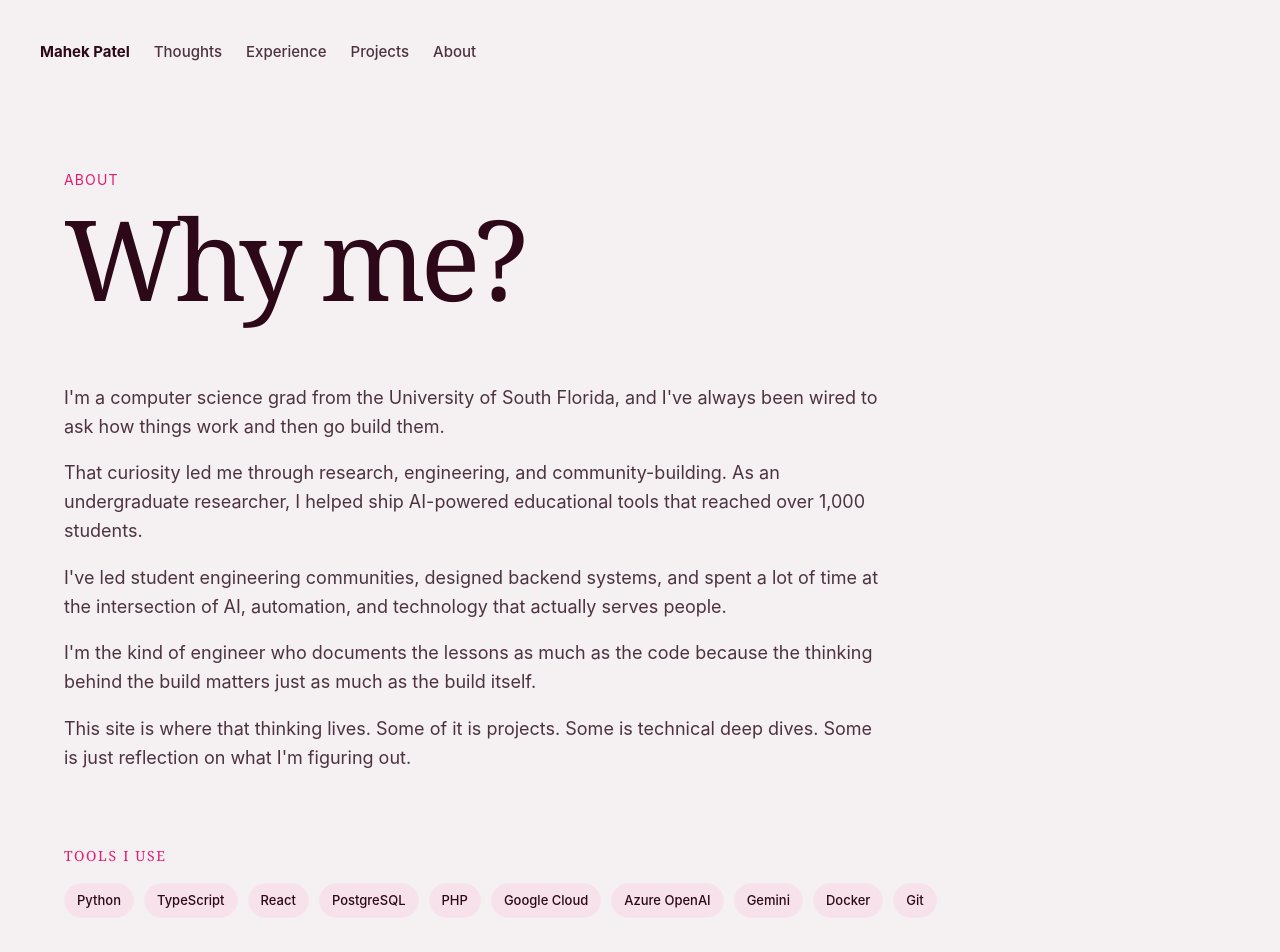
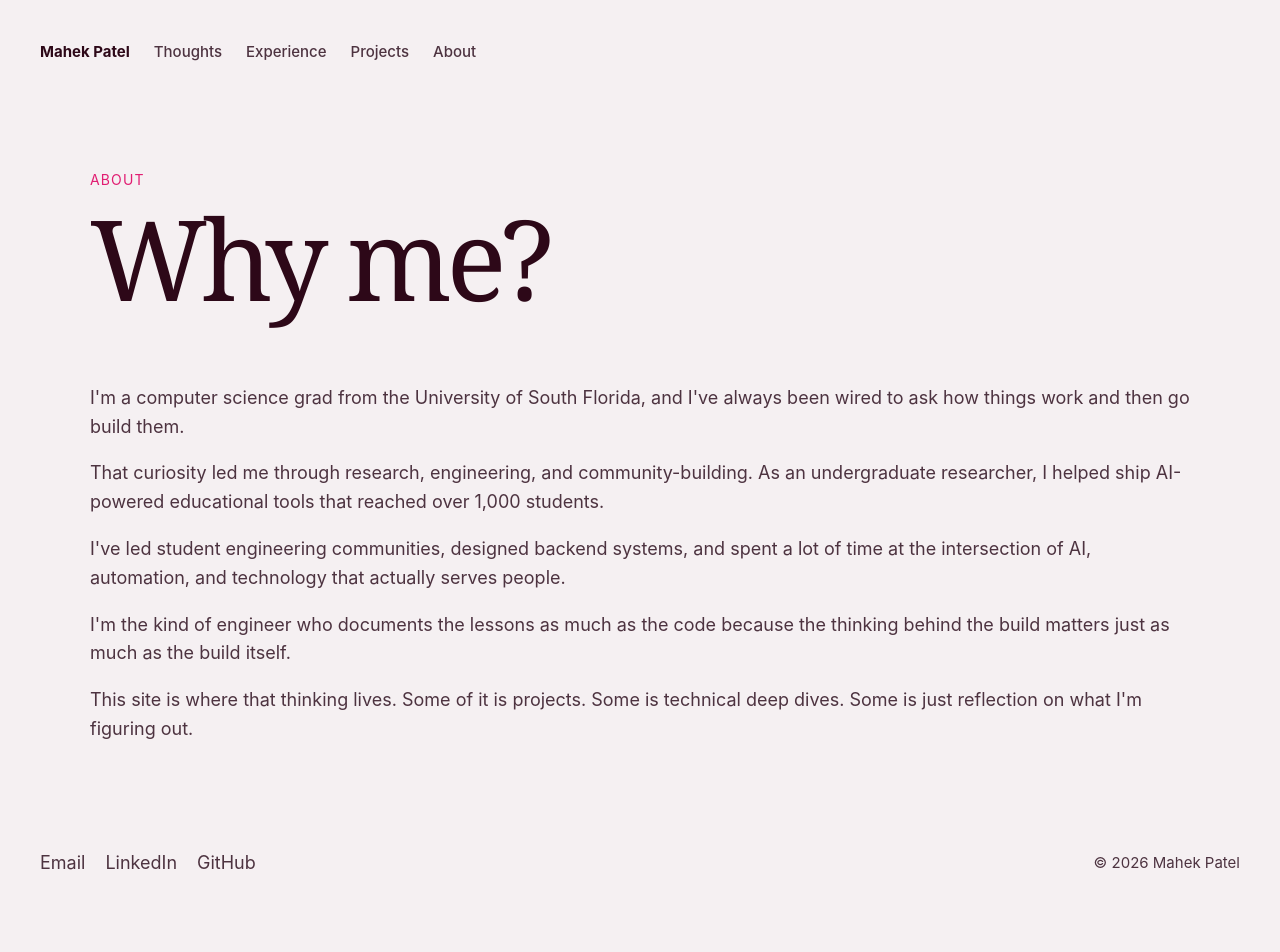
Before and after one commit to mahekp05/personal-website, a React (Vite) app in the folder app/: page /about in a window 1280 px wide. Shown: the top 952 px of the page. After the commit the page ends 918 px from the top, so only its background shows below. Built offline with nearby package versions, Linux system fonts and the light colour scheme.

Commit message:
Fix spacing

```diff
--- a/app/src/data/notes.ts
+++ b/app/src/data/notes.ts
@@ -96,4 +96,5 @@ One of the most important challenges in applied AI is not generating information
 A model can be 100% confident and still be completely wrong.
 `,
 },
+
 ];
--- a/app/src/pages/About.tsx
+++ b/app/src/pages/About.tsx
@@ -17,22 +17,7 @@ export default function About() {
           ))}
         </section>
 
-<section className="tech-section">
-  <h2>Tools I Use</h2>
 
-  <div className="tech-cloud">
-    <span>Python</span>
-    <span>TypeScript</span>
-    <span>React</span>
-    <span>PostgreSQL</span>
-    <span>PHP</span>
-    <span>Google Cloud</span>
-    <span>Azure OpenAI</span>
-    <span>Gemini</span>
-    <span>Docker</span>
-    <span>Git</span>
-  </div>
-</section>
       </main>
     </>
   );
--- a/app/src/styles/globals.css
+++ b/app/src/styles/globals.css
@@ -136,7 +136,8 @@ nav a:hover {
 }
 
 .hero {
-  width: min(100%, 980px);
+  width: min(100%, 1100px);
+  margin: 0 auto;
 }
 
 .hero-intro,
@@ -154,8 +155,14 @@ nav a:hover {
 .page-header,
 .prose,
 .notes-list,
-.blog-list {
-  width: min(100%, 820px);
+.blog-list,
+.project-grid,
+.tech-section,
+.ticket-stack,
+.stack,
+.blog-page {
+  width: min(100%, 1100px);
+  margin: 0 auto;
 }
 
 .page-header {
```
